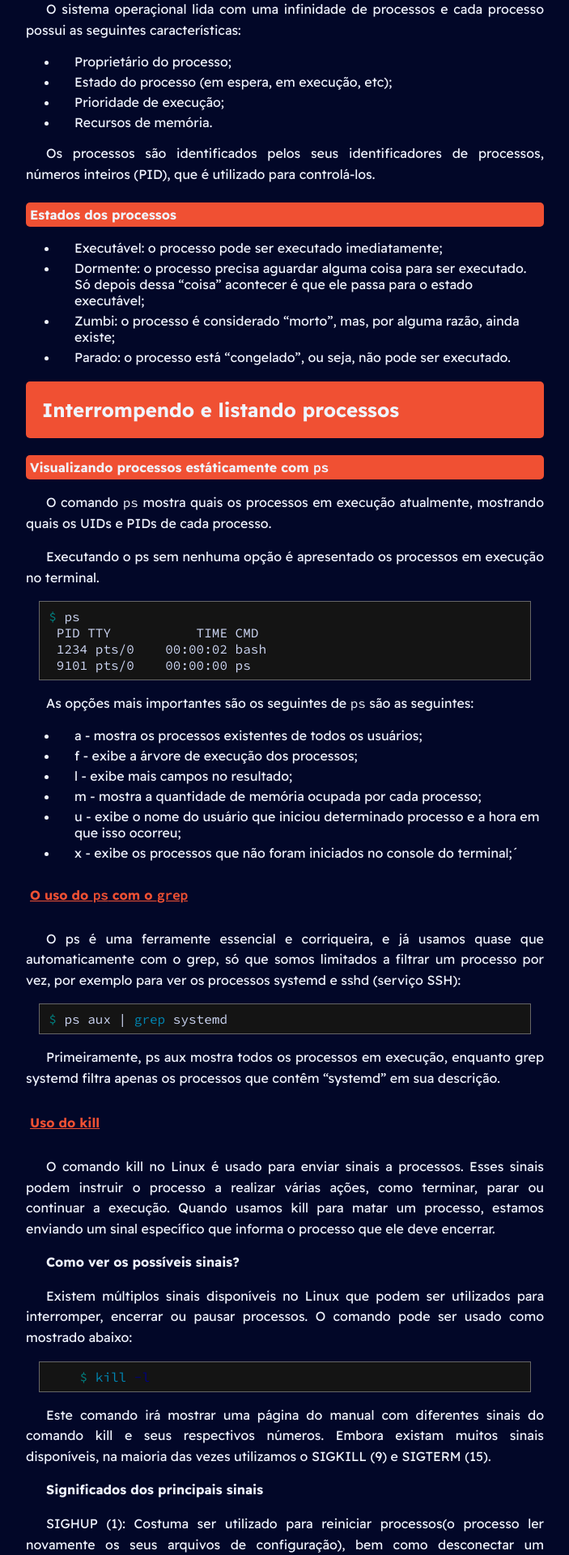
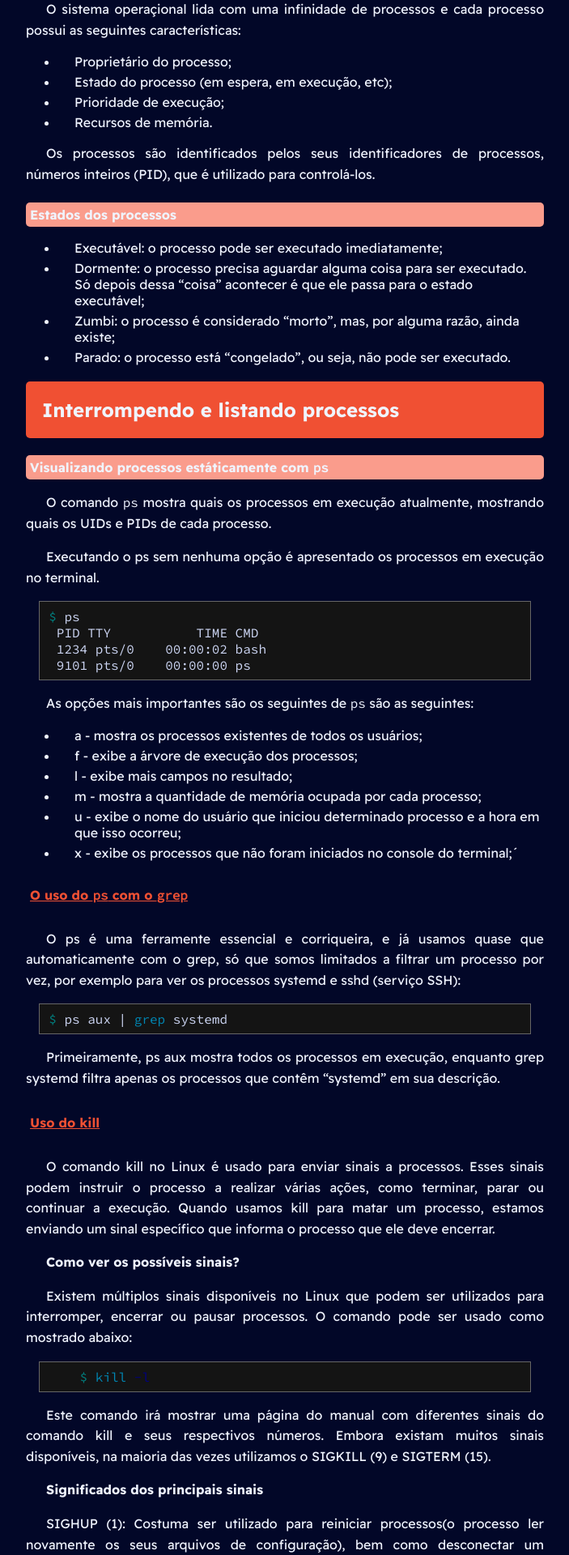
Before and after one commit to PETCC-UFRN/minicurso-linux-git, a Jekyll site: the page built from terceiroDia.md, in a window 1280 px wide. Shown: the part 368-2288 px from the top of the page at 81% size, without its empty margins (288-991 px from the left). Built offline with Jekyll 4.4.1, drawn with Linux system fonts in a browser that asks for light colours.

Commit message:
suavisação do background h3

```diff
--- a/assets/css/styles.css
+++ b/assets/css/styles.css
@@ -155,7 +155,7 @@ body {
 }
 .layoutGit h4{
     color: #f0f4ff;
-    background-color: rgba(240, 80, 51,1);
+    background-color: rgb(250, 156, 140);
     padding: 5px; /* Padding moderado */
     margin-bottom: 10px;
     font-size: 1em; /* Tamanho moderado */
```
